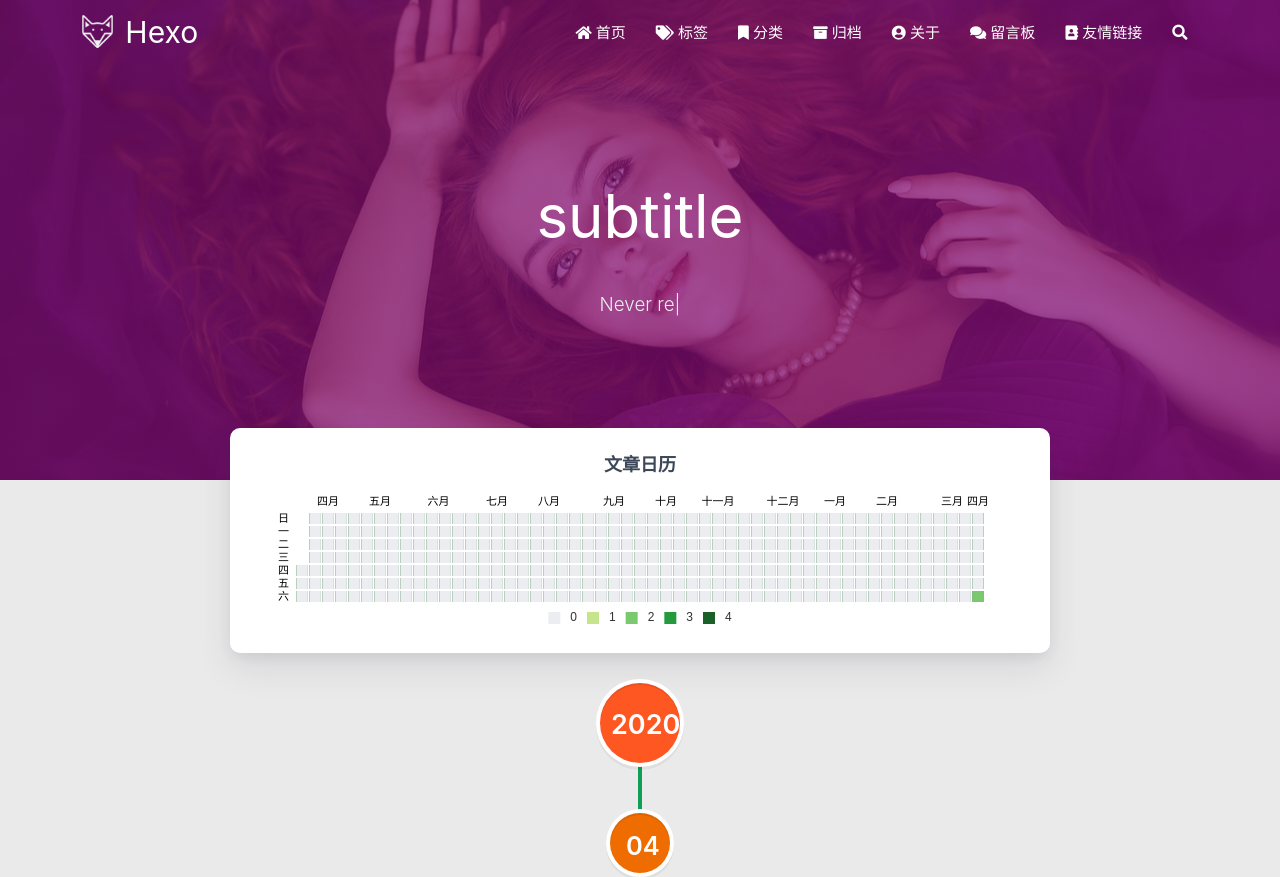
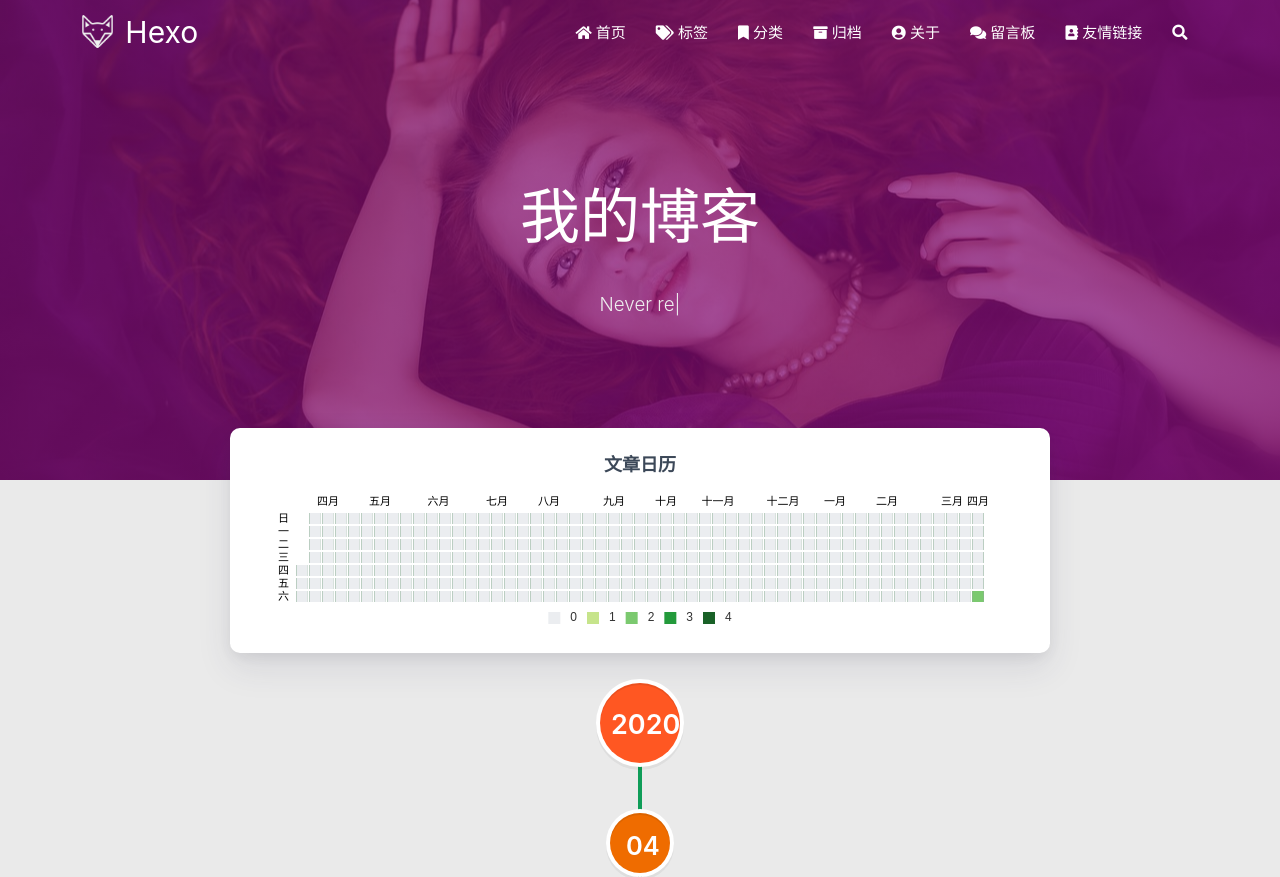
Before and after one commit to Level1wasteprotection/Level1wasteprotection.github.io, a plain HTML site: page archives/2020/04/index.html in a window 1280 px wide. Shown: the top 877 px of the page. Drawn offline with nearby package versions, Linux system fonts and the light colour scheme; some packages are replaced by stand-ins of ours; no server answers; a script that the page names is missing.

Commit message:
Site updated: 2020-04-04 11:44:24

```diff
--- a/archives/2020/04/index.html
+++ b/archives/2020/04/index.html
@@ -309,7 +309,7 @@
         <div class="brand">
             <div class="title center-align">
 
-                subtitle
+                我的博客
 
             </div>
 
```
Also changed, not shown: archives/2020/index.html (+1 -1 lines), archives/index.html (+1 -1 lines), index.html (+1 -1 lines).
